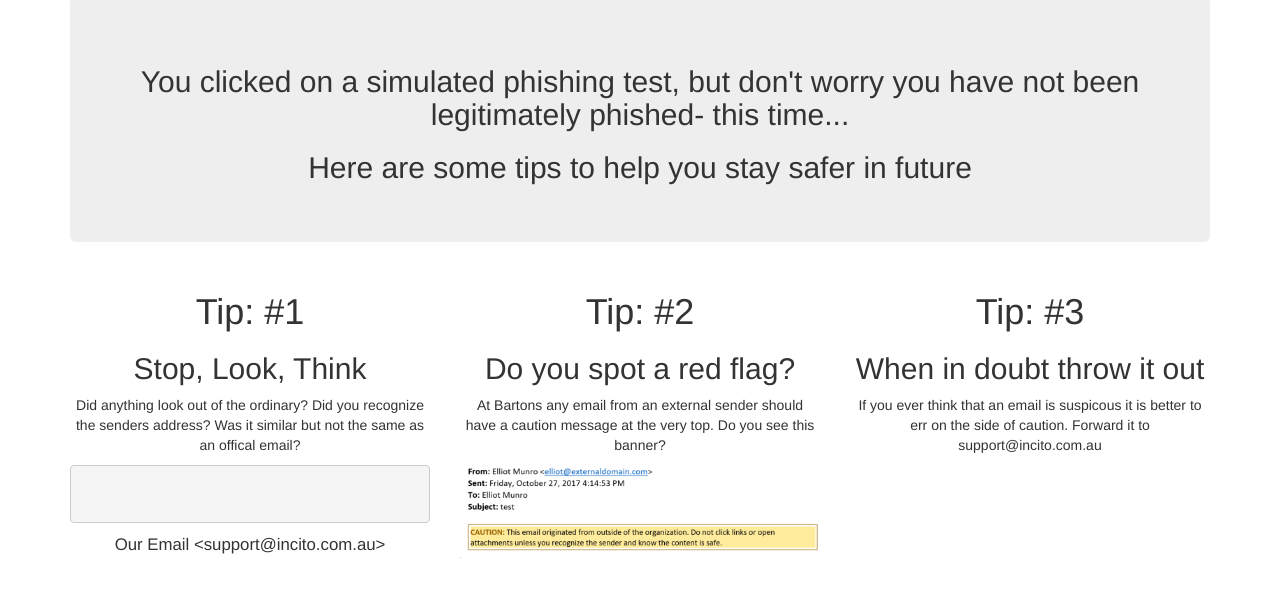
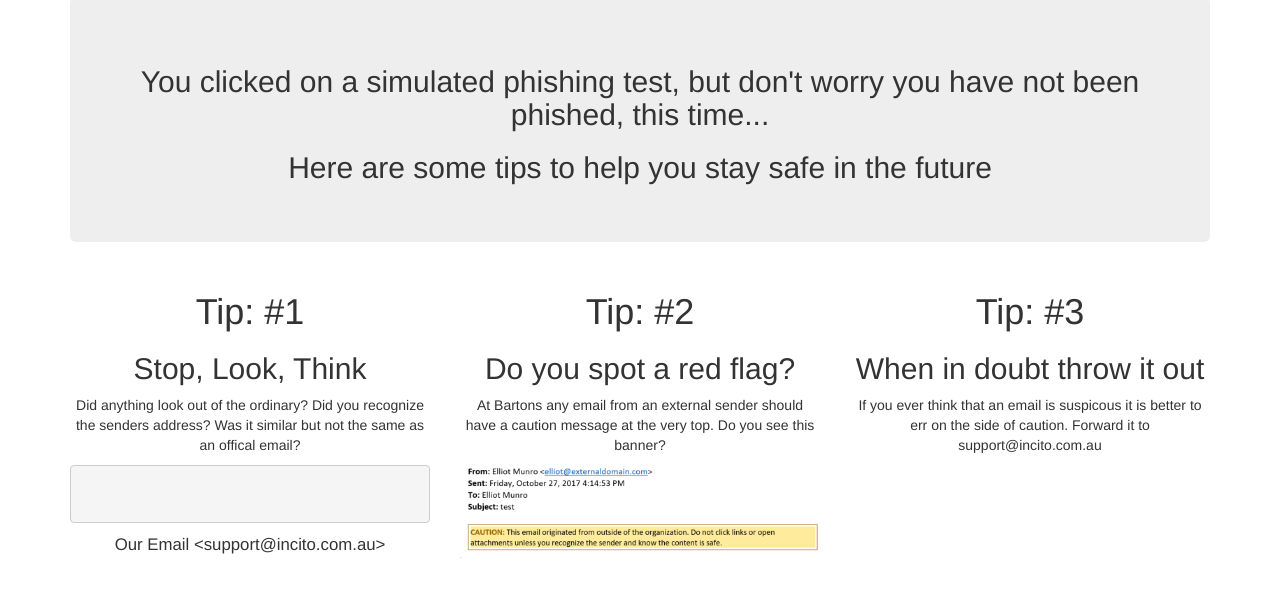
Before and after one commit to Stellarium0-0/Stellarium0-0.github.io, a plain HTML site: page index.html in a window 1280 px wide. Shown: the part 73-666 px from the top of the page. Drawn offline with nearby package versions, Linux system fonts and the light colour scheme.

Commit message:
Update index.html

```diff
--- a/index.html
+++ b/index.html
@@ -26,9 +26,9 @@
 
 <div class="container" style="text-align:center">
 <div class="jumbotron">
-<h2>You clicked on a simulated phishing test, but don't worry you have not been legitimately phished- this time... </h2>
+<h2>You clicked on a simulated phishing test, but don't worry you have not been phished, this time... </h2>
 
-<h2>Here are some tips to help you stay safer in future</h2>
+<h2>Here are some tips to help you stay safe in the future</h2>
 </div>
 
 <div class="row">
```
